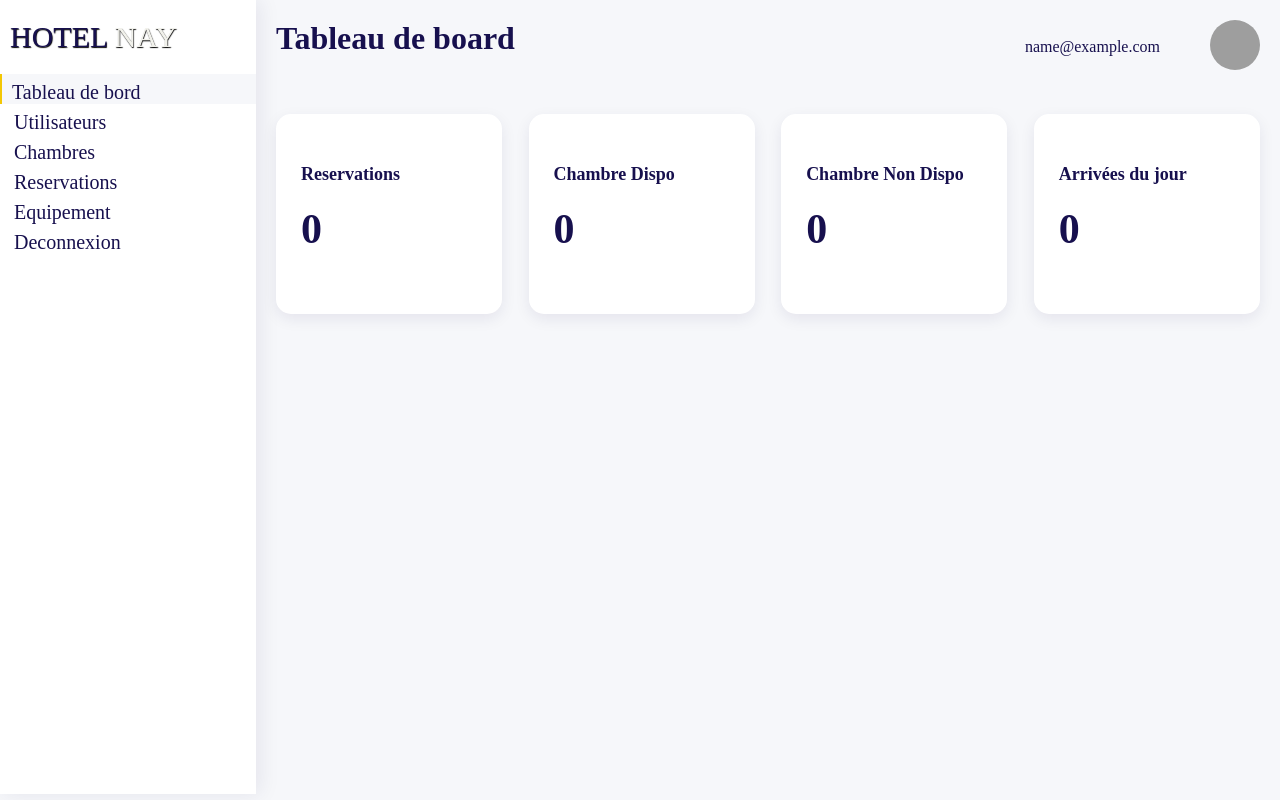
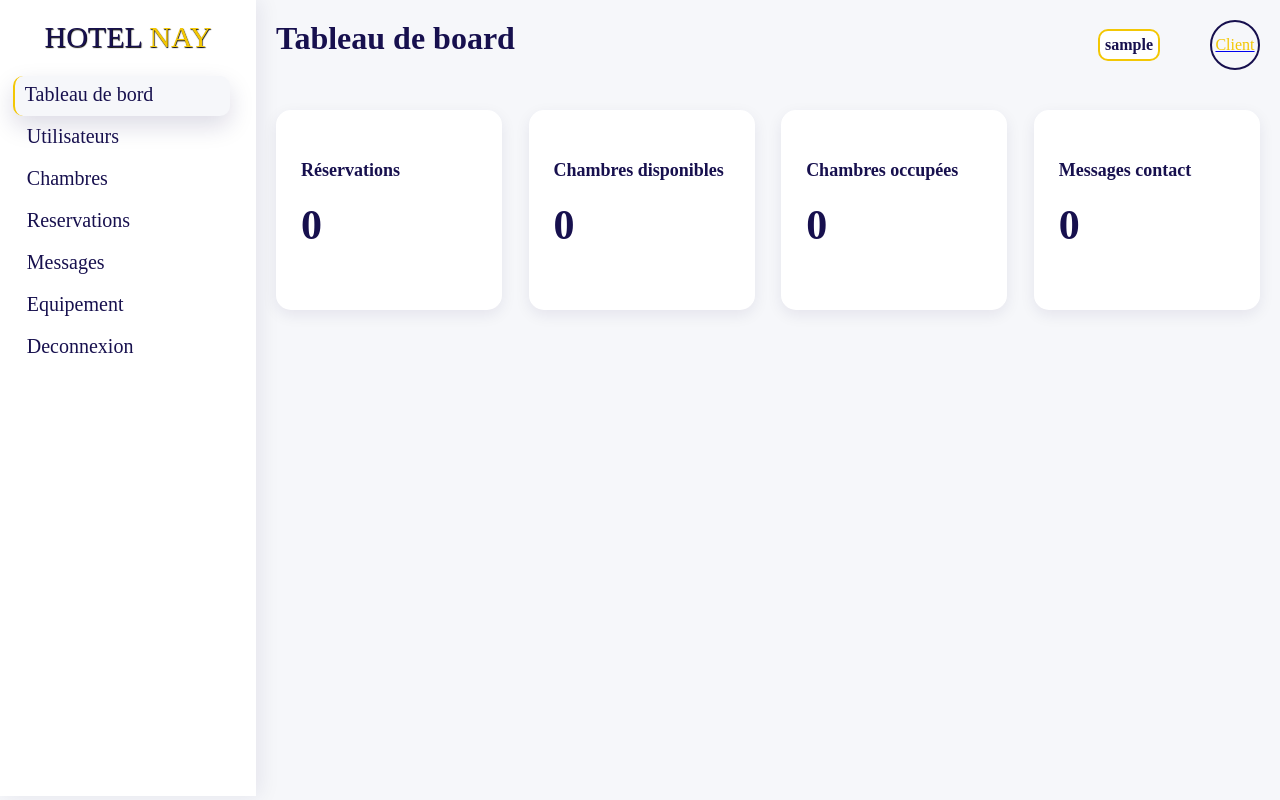
Before and after one commit to AudricDev/Gestion_hoteliere, a Django app: page /GH/dashboard/ in a window 1280 px wide. Run offline with Django 5.2, Linux system fonts and the light colour scheme; the visitor is signed in with stand-in values (Sample User, id 1); data that the repository does not hold is empty; some web fonts are replaced; grey boxes are pictures that could not be loaded.

Commit message:
add security for register and add gestion profil, new style for admin

```diff
--- a/src/hotel/urls.py
+++ b/src/hotel/urls.py
@@ -15,10 +15,16 @@ urlpatterns = [
     path('chercherUtilisateur/',views.chercherUtilisateur,name='chercherUtilisateur'),
     path('supprimerUtilisateur/<int:id>',views.supprimerUtilisateur,name='supprimerUtilisateur'),
     path('modifierUtilisateur/<int:id>',views.modifierUtilisateur,name='modifierUtilisateur'),
+    path('profil/update/', views.update_profil, name='updateProfil'),
 
     path('apropos/',views.apropos,name='apropos'),
     path('nosChambre/',views.nosChambre,name='nosChambre'),
     path('avisClient/',views.avisClient,name='avisClient'),
+    path('contact/',views.contact,name='contact'),
+    path('contactMessage/',views.contactMessage,name='contactMessage'),
+    path('admin/contacts/', views.gestionContact, name='gestionContact'),
+    path('admin/contacts/read/<int:id>/', views.mark_contact_read, name='mark_contact_read'),
+    path('admin/contacts/delete/<int:id>/', views.delete_contact, name='delete_contact'),
     path('detailChambre/<int:id>/',views.voirDetail,name='voirDetail'),
     path('ajoutChambre/',views.ajoutChambre,name='ajoutChambre'),
     path('recherche/',views.chercherChambre,name='recherche'),
--- a/src/hotel/views.py
+++ b/src/hotel/views.py
@@ -7,6 +7,11 @@ from django.contrib import messages
 from django.utils.dateparse import parse_datetime
 from django.contrib.auth.decorators import login_required
 from django.db.models import Q
+from django.contrib.auth.models import User
+from django.db import transaction
+from django.core.paginator import Paginator
+import re
+
 # Create your views here.
 def index(request):
     chambre = Chambre.objects.all()
@@ -24,12 +29,48 @@ def gestionUtilisateur(request):
     user = User.objects.all()
     chambre_dispo = Chambre.objects.filter(status='Disponible').count()
     chambre_occupe = Chambre.objects.filter(status='Non disponible').count()
+    contact_count = ContactMessage.objects.filter(lu=False).count()
     return render (request,'gestionUtilisateur.html',{
         'users':user,
         'reservations':reservation,
         'chambre_dispo':chambre_dispo,
-        'chambre_occupe':chambre_occupe
+        'chambre_occupe':chambre_occupe,
+        'contact_count':contact_count
         })
+
+#modifier profil
+@login_required
+def update_profil(request):
+    profil = request.user.user_profil
+    if request.method == "POST":
+        first_name = request.POST.get("first_name")
+        last_name = request.POST.get("last_name")
+        email = request.POST.get("email")
+        photo = request.FILES.get("photo")
+
+        # Modifier User
+        user = request.user
+        user.first_name = first_name
+        user.last_name = last_name
+        user.email = email
+        user.save()
+
+        # Modifier User_profil
+        profil.name = f"{first_name} {last_name}"
+
+        if photo:
+            profil.photo = photo
+        profil.save()
+
+        messages.success(request, "Profil mis à jour avec succès")
+        return redirect(request.META.get('HTTP_REFERER'))
+
+    if(user.user_profil.role == "Admin"):
+        return redirect('dashboard')
+    elif user.user_profil.role == "Responsable":
+        return redirect('responsable')
+    else:
+        return redirect('index')
 
 # affichage des chambre
 def nosChambre(request):
@@ -43,6 +84,66 @@ def avisClient(request):
 # affichage presentation de la plateform
 def apropos(request):
     return render(request,'apropos.html')
+
+# redirection contact
+def contact(request):
+    return render(request,'contact.html')
+
+# envoie message contact
+def contactMessage(request):
+    if request.method == "POST":
+        nom = request.POST.get("nom")
+        email = request.POST.get("email")
+        sujet = request.POST.get("sujet")
+        message = request.POST.get("message")
+        # Vérification simple
+        if not all([nom, email, sujet, message]):
+            messages.error(request, "Tous les champs sont obligatoires")
+            return redirect("contact")
+
+        # Sauvegarde en base
+        ContactMessage.objects.create(
+            nom=nom,
+            email=email,
+            sujet=sujet,
+            message=message
+        )
+
+        messages.success(request, "Message envoyé avec succès 👍")
+        return redirect("contact")
+    return render(request, "contact.html")
+
+#gestion contact
+@login_required
+def gestionContact(request):
+    messages_list = ContactMessage.objects.all().order_by("-date_envoi")
+    #pagination
+
+    #10 messages par page
+    paginator = Paginator(messages_list, 10)
+    page_number = request.GET.get("page")
+    messages_page = paginator.get_page(page_number)
+    new_messages = ContactMessage.objects.filter(lu=False).count()
+    return render(request, "gestionContact.html", {
+        "messages_contact": messages_page,
+        "new_messages": new_messages,
+    })
+
+# marque le message comme lu
+def mark_contact_read(request, id):
+    msg = get_object_or_404(ContactMessage, id=id)
+    msg.lu = True
+    msg.save()
+    messages.success(request, "Message marqué comme lu")
+    return redirect("gestionContact")
+
+#supprimer message
+def delete_contact(request, id):
+    msg = get_object_or_404(ContactMessage, id=id)
+    msg.delete()
+
+    messages.success(request, "Message supprimé")
+    return redirect("gestionContact")
 
 # affichage des chambre
 def responsable(request):
@@ -113,23 +214,83 @@ def inscription(request):
         email = request.POST.get('email')
         password1 = request.POST.get('password1')
         password2 = request.POST.get('password2')
-        if password1 == password2:
-            user = User.objects.create_user(
-                first_name=first_name,
-                last_name=last_name,
-                username=username,
-                email=email,
-                password=password1
-            )
-            User_profil.objects.create(
-                user=user,
-                name=f"{first_name} {last_name}",
-                role="User"
-            )
-            return redirect('login')
-        messages.error(request, "Les mots de passe ne correspondent pas")
-        return redirect('inscription')
-    return render(request, 'inscription.html')
+
+        #Verification nom pour qu'il soit logique
+        if len(set(first_name.lower())) == 1:
+            messages.error(request, "Le nom saisi n'est pas valide")
+            return redirect('inscription')
+
+        #Verification nom pour qu'il soit logique
+        if len(set(last_name.lower())) == 1:
+            messages.error(request, "Le prenom saisi n'est pas valide")
+            return redirect('inscription')
+
+        #Verification nom pour qu'il soit logique
+        if len(set(username.lower())) == 1:
+            messages.error(request, "Le nom d'utilisateur saisi n'est pas valide")
+            return redirect('inscription')
+
+        # Vérification champs vides
+        if not all([first_name, last_name, username, email, password1, password2]):
+            messages.error(request, "Tous les champs sont obligatoires.")
+            return redirect("inscription")
+
+        # Vérification mot de passe
+        if password1 != password2:
+            messages.error(request, "Les mots de passe ne correspondent pas.")
+            return redirect("inscription")
+
+        if len(password1) < 8:
+            messages.error(request, "Le mot de passe doit contenir au moins 8 caractères.")
+            return redirect("inscription")
+
+        if not re.search(r'[A-Z]', password1):
+            messages.error(request, "Le mot de passe doit contenir au moins une majuscule.")
+            return redirect("inscription")
+
+        if not re.search(r'[a-z]', password1):
+            messages.error(request, "Le mot de passe doit contenir au moins une minuscule.")
+            return redirect("inscription")
+
+        if not re.search(r'[0-9]', password1):
+            messages.error(request, "Le mot de passe doit contenir au moins un chiffre.")
+            return redirect("inscription")
+
+
+        # Vérification username
+        if User.objects.filter(username=username).exists():
+            messages.error(request, "Ce nom d'utilisateur existe déjà.")
+            return redirect("inscription")
+
+        # Vérification email
+        if User.objects.filter(email=email).exists():
+            messages.error(request, "Cet email est déjà utilisé.")
+            return redirect("inscription")
+
+        if not re.search(r'^[a-zA-Z0-9._%+-]+@[a-zA-Z0-9]+\.com$', email):
+            messages.error(request, "Cet email ne pas valide.")
+            return redirect("inscription")
+        try:
+            with transaction.atomic():
+                user = User.objects.create_user(
+                    first_name=first_name,
+                    last_name=last_name,
+                    username=username,
+                    email=email,
+                    password=password1
+                )
+                User_profil.objects.create(
+                    user=user,
+                    name=f"{first_name} {last_name}",
+                    role="User"
+                )
+            messages.success(request, "Compte créé avec succès.")
+            auth_login(request,user)
+            return redirect("index")
+        except Exception:
+            messages.error(request, "Une erreur est survenue.")
+            return redirect("inscription")
+    return render(request, "inscription.html")
 
 #formulaire d'inscription
 def ajoutUtilisateur(request):
@@ -184,6 +345,7 @@ def chercherUtilisateur(request):
     chambre_dispo = Chambre.objects.filter(status='Disponible').count()
     chambre_occupe = Chambre.objects.filter(status='Non disponible').count()
     reservation = Reservation.objects.all()
+    contact_count = ContactMessage.objects.filter(lu=False).count()
     resultat = User.objects.filter(
         Q(username__icontains = data_input) |
         Q(first_name__icontains = data_input)|
@@ -194,23 +356,25 @@ def chercherUtilisateur(request):
         'users' : resultat,
         'chambre_dispo':chambre_dispo,
         'chambre_occupe':chambre_occupe,
-        'reservations':reservation
+        'reservations':reservation,
+        'contact_count':contact_count
     }
     return render(request,'gestionUtilisateur.html',context)
 
 #tabeau de board
+from .models import Reservation, Chambre, ContactMessage
+
 def dashboard(request):
-    if not request.user.is_authenticated:
-        return redirect('login')
-    reservation = Reservation.objects.all()
+    reservations = Reservation.objects.all()
     chambre_dispo = Chambre.objects.filter(status='Disponible').count()
     chambre_occupe = Chambre.objects.filter(status='Non disponible').count()
-    return render(request,'dashboard.html',{
-        'chambre_dispo':chambre_dispo,
-        'reservations':reservation,
-        'chambre_occupe':chambre_occupe
-        }
-)
+    contact_count = ContactMessage.objects.filter(lu=False).count()
+    return render(request, "dashboard.html", {
+        "reservations": reservations,
+        "chambre_dispo": chambre_dispo,
+        "chambre_occupe": chambre_occupe,
+        "contact_count": contact_count
+    })
 
 #gestionChambre
 def gestionChambre(request):
@@ -222,13 +386,15 @@ def gestionChambre(request):
     types = Type_chambre.objects.all()
     chambre_dispo = Chambre.objects.filter(status='Disponible').count()
     chambre_occupe = Chambre.objects.filter(status='Non disponible').count()
+    contact_count = ContactMessage.objects.filter(lu=False).count()
     return render (request,'gestionChambre.html',{
         'chambre':chambre,
         'hotels':hotels,
         'types': types,
         'chambre_dispo':chambre_dispo,
         'reservations':reservation,
-        'chambre_occupe':chambre_occupe
+        'chambre_occupe':chambre_occupe,
+        "contact_count": contact_count
         })
 
 # read chambre
@@ -296,7 +462,7 @@ def chercherChambre(request):
     chambre_dispo = Chambre.objects.filter(status='Disponible').count()
     chambre_occupe = Chambre.objects.filter(status='Non disponible').count()
     reservation = Reservation.objects.all()
-
+    contact_count = ContactMessage.objects.filter(lu=False).count()
     resultat = Chambre.objects.filter(
         Q(titre__icontains = data_input) |
         Q(status__icontains = data_input)
@@ -305,7 +471,8 @@ def chercherChambre(request):
         'chambre' : resultat,
         'chambre_dispo':chambre_dispo,
         'chambre_occupe':chambre_occupe,
-        'reservations':reservation
+        'reservations':reservation,
+        "contact_count": contact_count
     }
     return render(request,'gestionChambre.html',context)
 
@@ -319,13 +486,16 @@ def gestionReservation(request):
     types = Type_chambre.objects.all()
     chambre_dispo = Chambre.objects.filter(status='Disponible').count()
     chambre_occupe = Chambre.objects.filter(status='Non disponible').count()
+    contact_count = ContactMessage.objects.filter(lu=False).count()
     return render (request,'gestionReservation.html',{
         'chambre':chambre,
         'hotels':hotels,
         'types': types,
         'chambre_dispo':chambre_dispo,
         'reservations':reservation,
-        'chambre_occupe':chambre_occupe
+        'chambre_occupe':chambre_occupe,
+        'contact_count':contact_count
+
         })
 
 #Reservation
@@ -444,11 +614,13 @@ def gestionEquipement(request):
     equipement = Equipement.objects.all()
     chambre_dispo = Chambre.objects.filter(status='Disponible').count()
     chambre_occupe = Chambre.objects.filter(status='Non disponible').count()
+    contact_count = ContactMessage.objects.filter(lu=False).count()
     return render (request,'gestionEquipement.html',{
         'equipements':equipement,
         'chambre_dispo':chambre_dispo,
         'chambre_occupe':chambre_occupe,
-        'reservations':reservation
+        'reservations':reservation,
+        'contact_count':contact_count
         })
 
 #gestionMenage
--- a/src/static/css/styleAdmin.css
+++ b/src/static/css/styleAdmin.css
@@ -72,16 +72,18 @@ body{
 .logoAdmin{
     font-family: "MyFont";
     font-size: 30px;
-    color: var(--color4--);
+    color: var(--modifier--);
     text-shadow: .5px 1px 1px var(--black--);
     padding: 20px 10px;
+    text-align: center;
 }
 .logoAdmin .logo_color{
     color:var(--color1--);
 }
 .menu_sidebar{
-    width: 100%;
+    width: 90%;
     height: 90vh;
+    padding-left: 5%;
     position: relative;
 }
 .side_link,
@@ -92,19 +94,22 @@ body{
     font-size: 20px;
     display: flex;
     align-items: center;
+    margin-top: 2px;
 }
 .side_link:hover,
 .side_link.active{
     background: var(--color2--);
     border-left: 2px solid var(--modifier--);
+    border-radius: 10px;
+    box-shadow: 0 10px 25px rgba(23,16,78,.15);
 }
 .side_link a,
 .side_link_deconnexion a{
     align-items: center;
     text-decoration: none;
     color: var(--color1--);
+    padding-bottom: 10px;
 }
-
 .content{
     width: 80%;
     height: 100vh;
@@ -288,6 +293,13 @@ table tr td a:last-child button:hover{
     opacity: .8;
     transform: scale(1.05);
 }
+.datatable td{
+    vertical-align: top;
+}
+
+.datatable:hover{
+    background: var(--color4--);
+}
 
 /* style preuve de paiement */
 .preuve-content{
@@ -298,9 +310,7 @@ table tr td a:last-child button:hover{
 .preuve-grande{
     width: 100%;
     max-height: 80vh;
-
     object-fit: contain;
-
     border-radius: 10px;
 }
 
@@ -308,19 +318,15 @@ table tr td a:last-child button:hover{
     width: 60px;
     height: 60px;
     object-fit: cover;
-
     border-radius: 10px;
     border: 2px solid var(--color2--);
-
     cursor: pointer;
-
     transition: .3s;
 }
 
 .preuve-miniature:hover{
     transform: scale(1.15);
     border-color: var(--color1--);
-
     box-shadow: 0 5px 15px rgba(0,0,0,.2);
 }
 
@@ -328,7 +334,26 @@ table tr td a:last-child button:hover{
     background: rgba(255, 0, 0, 0.15);
     color: red;
 }
+.unread{
+    background: rgba(243, 199, 4, 0.08);
+    font-weight: bold;
+}
 
+.pagination{
+    display: flex;
+    justify-content: center;
+    gap: 15px;
+    margin: 20px;
+    font-weight: bold;
+}
+.pagination a{
+    text-decoration: none;
+    color: var(--dark--);
+    padding: 5px 10px;
+    border-radius: 6px;
+    background: var(--white--);
+    box-shadow: 0 2px 5px rgba(0,0,0,0.1);
+}
 /* ===================== MODAL MODERNE ===================== */
 
 /* Overlay */
--- a/src/templates/ajouterAvis.html
+++ b/src/templates/ajouterAvis.html
@@ -20,7 +20,5 @@
         </div>
         <button type="submit">Envoyer</button>
     </form>
-
 </section>
-
 {% include "components/footer.html" %}
--- a/src/templates/components/card.html
+++ b/src/templates/components/card.html
@@ -1,18 +1,27 @@
 <div class="list_card">
+
     <div class="card">
-                <div class="title"><i class="fas fa-pen-to-square"></i> Reservations</div>
-                <div class="nombre">{{reservations.count}}</div>
+        <div class="card_icon"><i class="fas fa-calendar-check"></i></div>
+        <div class="title">Réservations</div>
+        <div class="nombre">{{ reservations.count }}</div>
     </div>
+
     <div class="card">
-                <div class="title"><i class="fas fa-check"></i> Chambre Dispo</div>
+        <div class="card_icon"><i class="fas fa-bed"></i></div>
+        <div class="title">Chambres disponibles</div>
         <div class="nombre">{{ chambre_dispo }}</div>
     </div>
+
     <div class="card">
-                <div class="title"><i class="fas fa-xmark"></i> Chambre Non Dispo</div>
+        <div class="card_icon"><i class="fas fa-ban"></i></div>
+        <div class="title">Chambres occupées</div>
         <div class="nombre">{{ chambre_occupe }}</div>
     </div>
+
     <div class="card">
-                <div class="title">Arrivées du jour</div>
-                <div class="nombre">0</div>
+        <div class="card_icon"><i class="fas fa-envelope"></i></div>
+        <div class="title">Messages contact</div>
+        <div class="nombre">{{ contact_count }}</div>
     </div>
+
 </div>
--- a/src/templates/components/profil.html
+++ b/src/templates/components/profil.html
@@ -1,14 +1,16 @@
 <div class="profil">
     <div class="email_profil">{{user.username}}</div>
     <div class="photo">
-        {% if user.user_profil.photo %}
-        <img
+        <a href="#profilModal">
+            {% if user.user_profil.photo %}
+            <img
             src="{{user.user_profil.photo.url}}"
             alt="" srcset=""
             style=""
             class="profil_photo">
-        {% else %}
-        <div class="surImage">Client</div>
-        {% endif %}
+            {% else %}
+            <div class="surImage">Client</div>
+            {% endif %}
+        </a>
     </div>
 </div>
--- a/src/templates/dashboard.html
+++ b/src/templates/dashboard.html
@@ -3,12 +3,7 @@
     <div class="content">
         <div class="title_page">
             <h1>Tableau de board</h1>
-            <div class="profil">
-                <div class="email">{{user.email}}</div>
-                <div class="photo">
-                    <img src="assets/images/hotel_5_etoiles" alt="" srcset="" style="width: 50px;height:50px; border-radius:50%;">
-                </div>
-            </div>
+            {% include "components/profil.html" %}
         </div>
         {% include "components/card.html" %}
 {% endblock  %}
--- a/src/templates/layouts/base.html
+++ b/src/templates/layouts/base.html
@@ -36,6 +36,14 @@
                 <li class="side_link {% if request.resolver_match.url_name == 'gestionReservation' %}active{% endif %}">
                     <a href="{% url 'gestionReservation' %}"><i class="fas fa-pen-to-square"></i> Reservations</a>
                 </li>
+                <li class="side_link {% if request.resolver_match.url_name == 'gestionContact' %}active{% endif %}">
+                    <a href="{% url 'gestionContact' %}">
+                        <i class="fas fa-envelope"></i> Messages
+                    </a>
+                        {% if new_messages > 0 %}
+                            <span class="badge refuser">{{ new_messages }}</span>
+                        {% endif %}
+                </li>
                 <li class="side_link {% if request.resolver_match.url_name == 'gestionEquipement' %}active{% endif %}">
                     <a href="{% url 'gestionEquipement' %}"><i class="fas fa-toolbox"></i> Equipement</a>
                 </li>
--- a/src/templates/mesReservations.html
+++ b/src/templates/mesReservations.html
@@ -35,3 +35,4 @@
         <p>Aucune réservation trouvée.</p>
     {% endif %}
 </div>
+{% include "components/footer.html" %}
```
Also changed, not shown: src/hotel/models.py (+12 -0 lines), src/static/css/style.css (+145 -1 lines), src/templates/components/modal.html (+33 -0 lines), src/templates/components/nav.html (+6 -2 lines), src/templates/contact.html (added, +48 -0 lines), src/templates/gestionContact.html (added, +81 -0 lines), src/templates/inscription.html (+7 -0 lines), src/hotel/migrations/0011_contactmessage.py (added), src/hotel/migrations/0012_contactmessage_lu.py (added), src/templates/layouts/index.html (line endings or trailing spaces). Lines whose indentation alone changed are shown as unchanged.
